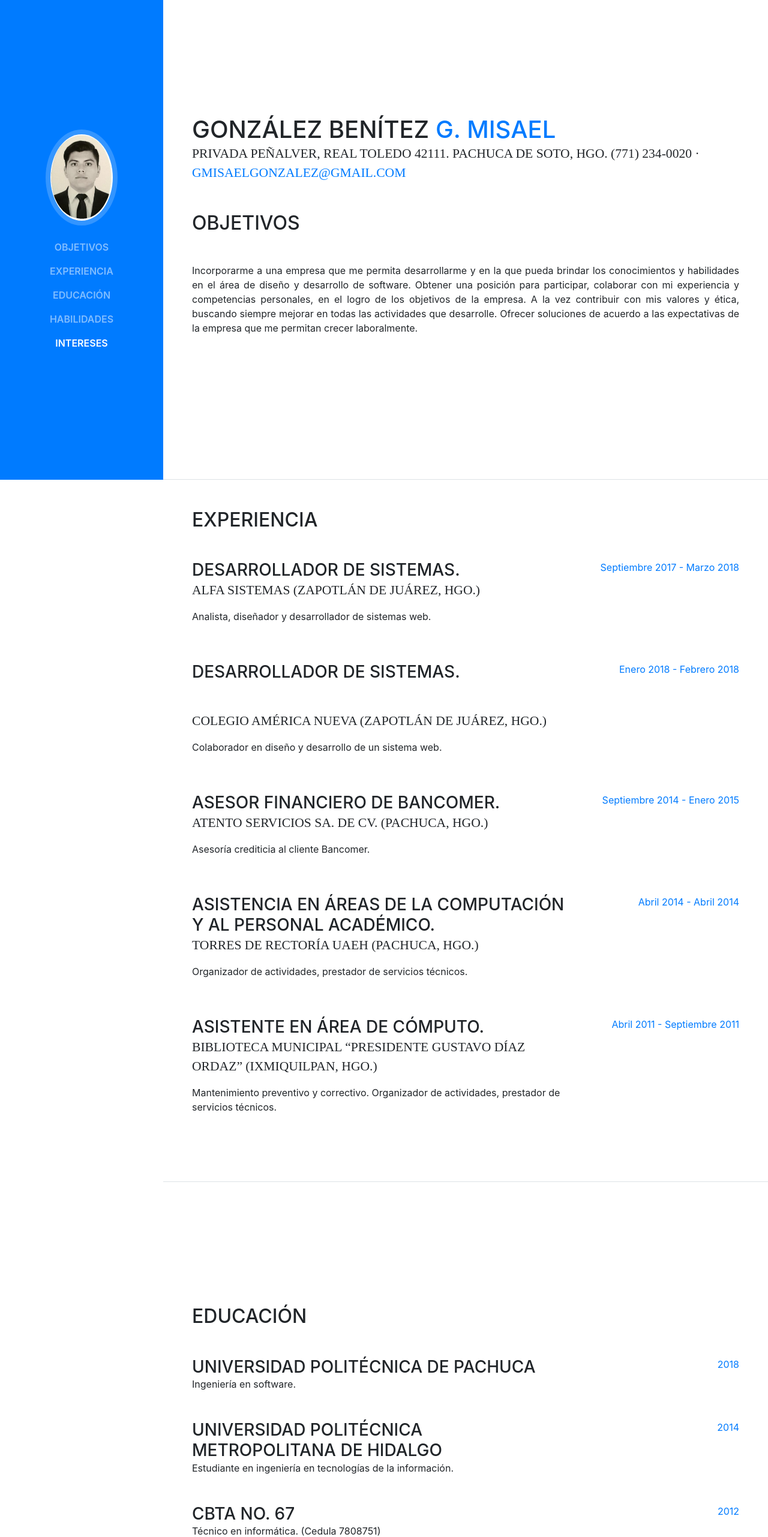
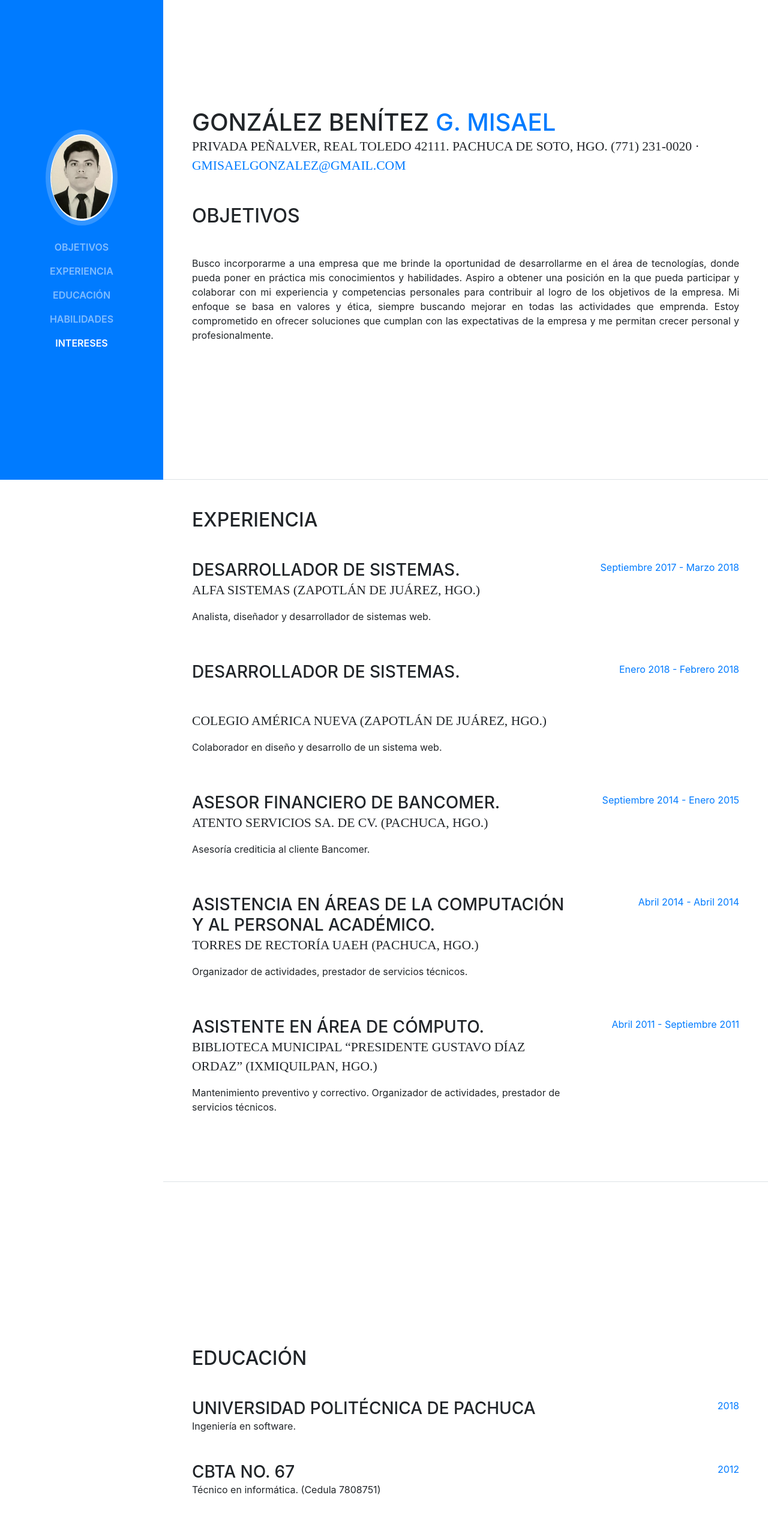
Before and after one commit to gmisael/cv-Misael, a website with bundled scripts: page index.html in a window 1280 px wide. Shown: the top 2563 px of the page at 60% size. Built offline with nearby package versions, Linux system fonts and the light colour scheme; a web font is replaced by a local one.

Commit message:
Update index.html

```diff
--- a/index.html
+++ b/index.html
@@ -67,17 +67,12 @@
           <h1 class="mb-0">González Benítez
             <span class="text-primary">G. Misael</span>
           </h1>
-          <div class="subheading mb-5">Privada Peñalver, Real Toledo 42111. Pachuca de Soto, HGO. (771) 234-0020 ·
+          <div class="subheading mb-5">Privada Peñalver, Real Toledo 42111. Pachuca de Soto, HGO. (771) 231-0020 ·
             <a href="mailto:gmisaelgonzalez@gmail.com">gmisaelgonzalez@gmail.com</a>
           </div>
           <h2 class="mb-5">Objetivos</h2>
           <p class="mb-5" align="justify">
-			Incorporarme a una empresa que me permita desarrollarme y en la que pueda brindar los conocimientos y
-			habilidades en el área de diseño y desarrollo de software.
-			Obtener una posición para participar, colaborar con mi experiencia y competencias personales, en el logro
-			de los objetivos de la empresa. A la vez contribuir con mis valores y ética, buscando siempre mejorar en
-			todas las actividades que desarrolle.
-			Ofrecer soluciones de acuerdo a las expectativas de la empresa que me permitan crecer laboralmente.
+			Busco incorporarme a una empresa que me brinde la oportunidad de desarrollarme en el área de tecnologías, donde pueda poner en práctica mis conocimientos y habilidades. Aspiro a obtener una posición en la que pueda participar y colaborar con mi experiencia y competencias personales para contribuir al logro de los objetivos de la empresa. Mi enfoque se basa en valores y ética, siempre buscando mejorar en todas las actividades que emprenda. Estoy comprometido en ofrecer soluciones que cumplan con las expectativas de la empresa y me permitan crecer personal y profesionalmente.
       	  </p>
         </div>
       </section>
@@ -169,16 +164,6 @@
             </div>
           </div>
 
-          <div class="resume-item d-flex flex-column flex-md-row mb-5">
-            <div class="resume-content mr-auto">
-              <h3 class="mb-0">Universidad Politécnica Metropolitana de Hidalgo</h3>
-              <div>Estudiante en ingeniería en tecnologías de la información.</div>
-            </div>
-            <div class="resume-date text-md-right">
-              <span class="text-primary">2014</span>
-            </div>
-          </div>
-
           <div class="resume-item d-flex flex-column flex-md-row">
             <div class="resume-content mr-auto">
               <h3 class="mb-0">CBTa  No. 67</h3>
@@ -226,6 +211,9 @@
               <i class="devicon-bootstrap-plain-wordmark colored"></i>
             </li>
             <li class="list-inline-item">
+              <i class="devicon-bootstrap-plain-wordmark colored"></i>
+            </li>
+	    <li class="list-inline-item">
               <div class="subheading mb-3">Entre otr@s...</div>
             </li>
           </ul>
```
